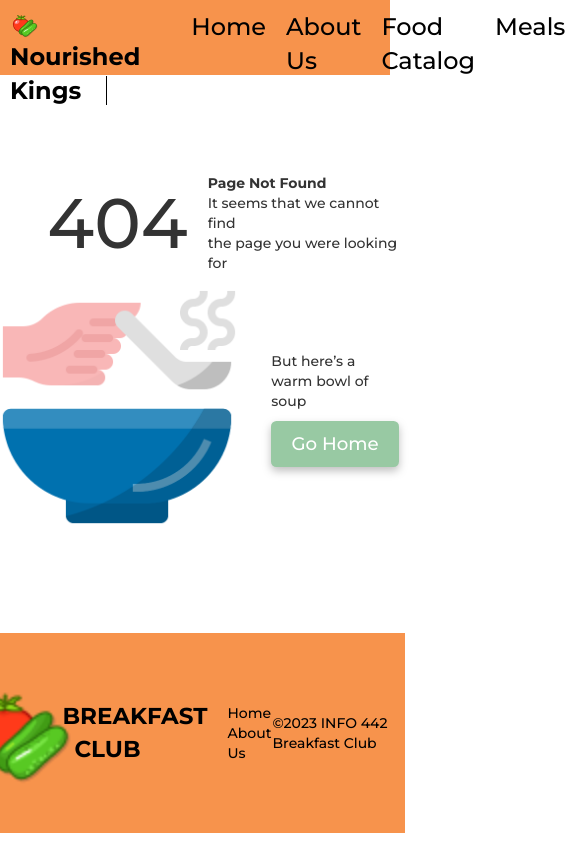
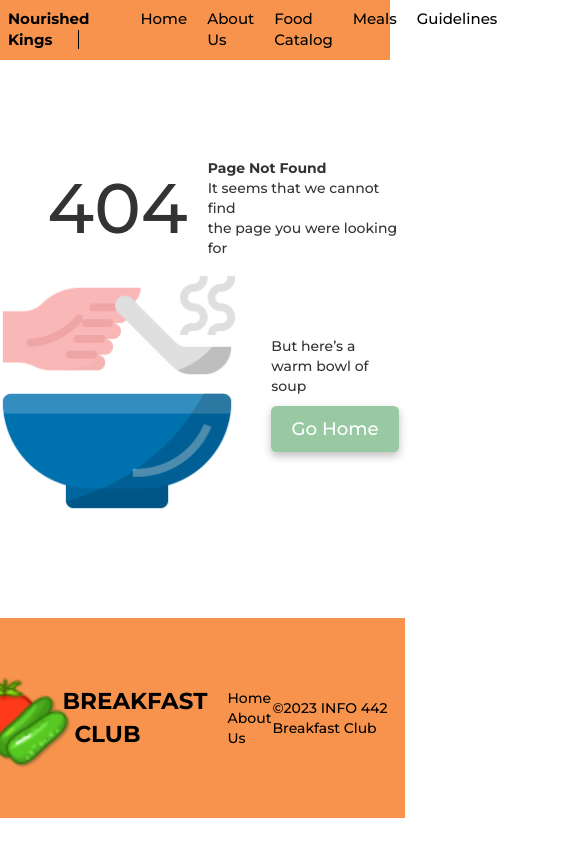
Before and after one commit to UW-INFO442-SP23/breakfast-club, a React (Create React App) app: page /404 in a window 390 px wide. Shown: the top 844 px of the page, 585 px wide, since content can reach past the window. Built offline with nearby package versions, Linux system fonts and the light colour scheme; the HTML template or start-up script is replaced by a standard one.

Commit message:
responsive style improved roughly

```diff
--- a/src/components/navbar.js
+++ b/src/components/navbar.js
@@ -6,9 +6,10 @@ export default function Navbar() {
   return (
     <div className="navbar-container">
       <div className="topNav">
-      <img src="/breakfast-club/img/icon_vegetables.png" alt="tomato and cucumber logo"></img>
+        <img className="logo" src="/breakfast-club/img/icon_vegetables.png" alt="tomato and cucumber logo"></img>
         <Link to="/breakfast-club" className="site-title">Nourished Kings</Link>
       </div>
+      <div>
         <nav className="nav">
           <ul>
             <CustomLink to="/breakfast-club">Home</CustomLink>
@@ -18,6 +19,7 @@ export default function Navbar() {
             <CustomLink to="/guidelines">Guidelines</CustomLink>
           </ul>
         </nav>
+      </div>
     </div>
   )
 }
--- a/src/index.css
+++ b/src/index.css
@@ -4,6 +4,7 @@
   height: 75px;
   display: flex;
   flex-direction: row;
+  width: 100%;
   /*border-bottom: 2px black solid; */
 }
 
@@ -13,7 +14,7 @@
 
 .topNav img {
   height: 3rem;
-  width: rem;
+  width: 3rem;
 }
 
 .site-title {
@@ -46,6 +47,161 @@
 
 .nav li.active {
   font-weight: bold;
+}
+
+
+@media (max-width: 1000px) {
+  .navbar-container {
+    background-color: #F7934C;
+    padding: 8px;
+    height: 60px;
+    display: flex;
+    flex-direction: row;
+    width: 100%;
+    /*border-bottom: 2px black solid; */
+  }
+
+  .topNav {
+    margin-right: 25px;
+  }
+
+  .topNav img {
+    height: 3rem;
+    width: 3rem;
+  }
+
+  .site-title {
+    font-size: 20px;
+    color: black;
+    text-decoration: none;
+    font-weight: bold;
+    font-family: 'Montserrat';
+    border-right: thin solid black;
+    padding-right: 25px;
+  }
+
+  .nav ul {
+    list-style: none;
+    display: flex;
+    padding: 0;
+
+  }
+
+  .nav li {
+    margin-right: 20px;
+    font-size: 20px;
+  }
+
+  .nav a {
+    text-decoration: none;
+    color: black;
+    font-family: 'Montserrat';
+  }
+
+  .nav li.active {
+    font-weight: bold;
+  }
+}
+
+@media (max-width: 870px) {
+  .navbar-container {
+    background-color: #F7934C;
+    padding: 8px;
+    height: 60px;
+    display: flex;
+    flex-direction: row;
+    width: 100%;
+    /*border-bottom: 2px black solid; */
+  }
+
+  .topNav {
+    margin-right: 20px;
+  }
+
+  .topNav img {
+    height: 3rem;
+    width: 3rem;
+  }
+
+  .site-title {
+    font-size: 17px;
+    color: black;
+    text-decoration: none;
+    font-weight: bold;
+    font-family: 'Montserrat';
+    border-right: thin solid black;
+    padding-right: 25px;
+  }
+
+  .nav ul {
+    list-style: none;
+    display: flex;
+    padding: 0;
+
+  }
+
+  .nav li {
+    margin-right: 20px;
+    font-size: 17px;
+  }
+
+  .nav a {
+    text-decoration: none;
+    color: black;
+    font-family: 'Montserrat';
+  }
+
+  .nav li.active {
+    font-weight: bold;
+  }
+}
+
+@media (max-width: 768px) {
+  .navbar-container {
+    background-color: #F7934C;
+    padding: 8px;
+    height: 60px;
+  }
+
+  .topNav {
+    margin-right: 25px;
+  }
+
+  .topNav img {
+    height: 3rem;
+    width: 3rem;
+    display: none;
+  }
+
+  .site-title {
+    font-size: 15px;
+    color: black;
+    text-decoration: none;
+    font-weight: bold;
+    font-family: 'Montserrat';
+    border-right: thin solid black;
+    padding-right: 25px;
+  }
+
+  .nav ul {
+    list-style: none;
+    padding: 0;
+  }
+
+  .nav li {
+    margin-right: 20px;
+    font-size: 15px;
+  }
+
+  .nav a {
+    text-decoration: none;
+    color: black;
+    font-family: 'Montserrat';
+  }
+
+  .nav li.active {
+    font-weight: bold;
+  }
 }
 
 /************* footer *************/
--- a/src/pages/home.js
+++ b/src/pages/home.js
@@ -14,17 +14,17 @@ export default function Home(props) {
     <br></br>
     <br></br>
 
-    <div class="container">
-      <div class="row">
-        <div class="col-lg-6 d-flex flex-column justify-content-center pt-4 pt-lg-0 order-2 order-lg-1" data-aos="fade-up" data-aos-delay="200">
-          <h1 class="h1HomeHeaderLeft"><strong>Nutritional Information for King County Food Pantries</strong></h1>
-          <h2 class="pHomeLeft">Our most vulnerable populations in King County need more nutritious meals. We're here to help your
+    <div className="container">
+      <div className="row">
+        <div className="col-lg-6 d-flex flex-column justify-content-center pt-4 pt-lg-0 order-2 order-lg-1" data-aos="fade-up" data-aos-delay="200">
+          <h1 className="h1HomeHeaderLeft"><strong>Nutritional Information for King County Food Pantries</strong></h1>
+          <h2 className="pHomeLeft">Our most vulnerable populations in King County need more nutritious meals. We're here to help your
           food pantry provide food and meals that will keep your community healthy.</h2>
-          <div class="d-flex justify-content-center justify-content-lg-start">
+          <div className="d-flex justify-content-center justify-content-lg-start">
           </div>
         </div>
-        <div class="col-lg-6 order-1 order-lg-2 hero-img" data-aos="zoom-in" data-aos-delay="200">
-          <img src="/breakfast-club/img/homepagecans.png" class="img-fluid animated" alt=""></img>
+        <div className="col-lg-6 order-1 order-lg-2 hero-img" data-aos="zoom-in" data-aos-delay="200">
+          <img src="/breakfast-club/img/homepagecans.png" className="img-fluid animated" alt=""></img>
         </div>
       </div>
     </div>
```
Lines whose indentation alone changed are shown as unchanged.
